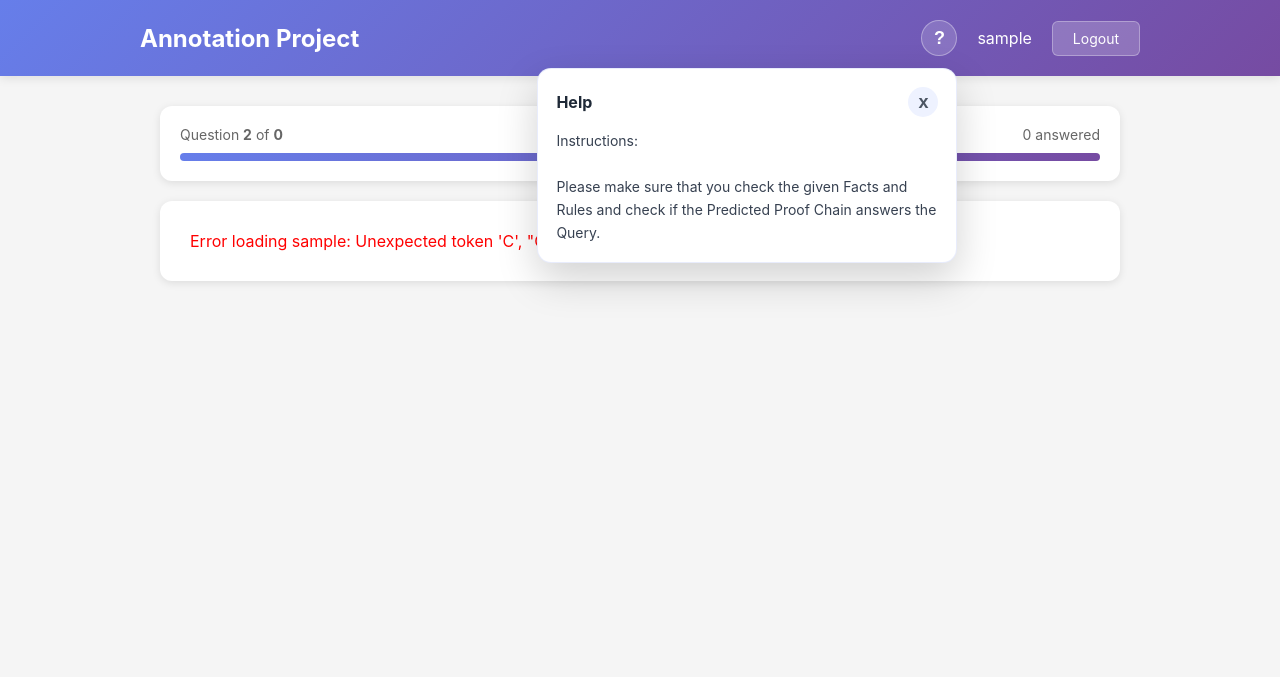
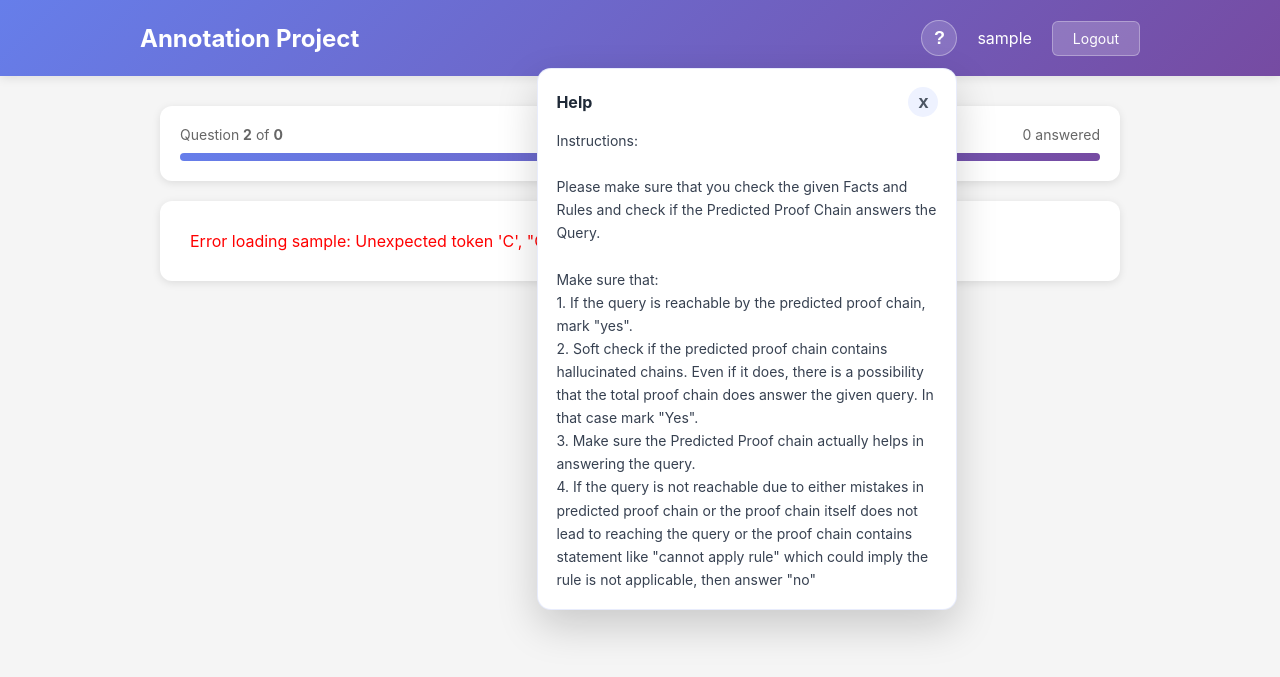
Before and after one commit to Trisanu-007/annotation_project, a Flask app: page /annotate in a window 1280 px wide, after a click that opens the changed part. Shown: the top 677 px of the page. Run offline with Flask 3, Linux system fonts and the light colour scheme; the visitor is signed in with stand-in values (Sample User, id 1); tables that the repository leaves empty hold one stand-in row (values such as "Sample post").

Commit message:
Update instructions and enhance annotation layout with proof chain display

```diff
--- a/instructions.txt
+++ b/instructions.txt
@@ -1,3 +1,9 @@
 Instructions:
 
 Please make sure that you check the given Facts and Rules and check if the Predicted Proof Chain answers the Query.
+
+Make sure that:
+1. If the query is reachable by the predicted proof chain, mark "yes".
+2. Soft check if the predicted proof chain contains hallucinated chains. Even if it does, there is a possibility that the total proof chain does answer the given query. In that case mark "Yes".
+3. Make sure the Predicted Proof chain actually helps in answering the query.
+4. If the query is not reachable due to either mistakes in predicted proof chain or the proof chain itself does not lead to reaching the query or the proof chain contains statement like "cannot apply rule" which could imply the rule is not applicable, then answer "no"
--- a/templates/annotate.html
+++ b/templates/annotate.html
@@ -217,6 +217,27 @@
             color: #ff6b6b;
             font-weight: bold;
             font-size: 1.1em;
+        }
+
+        .proof-layout {
+            display: grid;
+            grid-template-columns: repeat(2, minmax(0, 1fr));
+            gap: 20px;
+            align-items: start;
+        }
+
+        .proof-layout .section {
+            margin-bottom: 0;
+        }
+
+        .proof-layout .section-content {
+            height: 100%;
+        }
+
+        @media (max-width: 900px) {
+            .proof-layout {
+                grid-template-columns: 1fr;
+            }
         }
 
         .query-content {
@@ -559,21 +580,25 @@
                             <div class="section-content">${formatText(initialFacts, true)}</div>
                         </div>
 
-                        <div class="section rules-dropdown">
-                            <button class="rules-toggle" onclick="toggleRules(this)" aria-expanded="false">Rules</button>
-                            <div class="rules-content" hidden>
-                                <div class="section-content">${formatText(rules)}</div>
+                        <div class="proof-layout">
+                            <div class="section rules-dropdown">
+                                <button class="rules-toggle" onclick="toggleRules(this)" aria-expanded="false">Rules</button>
+                                <div class="rules-content" hidden>
+                                    <div class="section-content">${formatText(rules)}</div>
+                                </div>
+                            </div>
+
+                            <div class="section rules-dropdown">
+                                <button class="rules-toggle" onclick="toggleRules(this)" aria-expanded="false">Predicted Proof Chain</button>
+                                <div class="rules-content" hidden>
+                                    <div class="section-content">${escapeHtml(data.predicted_proof_chain || 'N/A')}</div>
+                                </div>
                             </div>
                         </div>
 
                         <div class="section">
                             <div class="section-title">Query</div>
                             <div class="section-content query-content">${formatText(data.query)}</div>
-                        </div>
-
-                        <div class="section">
-                            <div class="section-title">Predicted Proof Chain</div>
-                            <div class="section-content">${escapeHtml(data.predicted_proof_chain || 'N/A')}</div>
                         </div>
 
                         <div class="answer-section">
```
